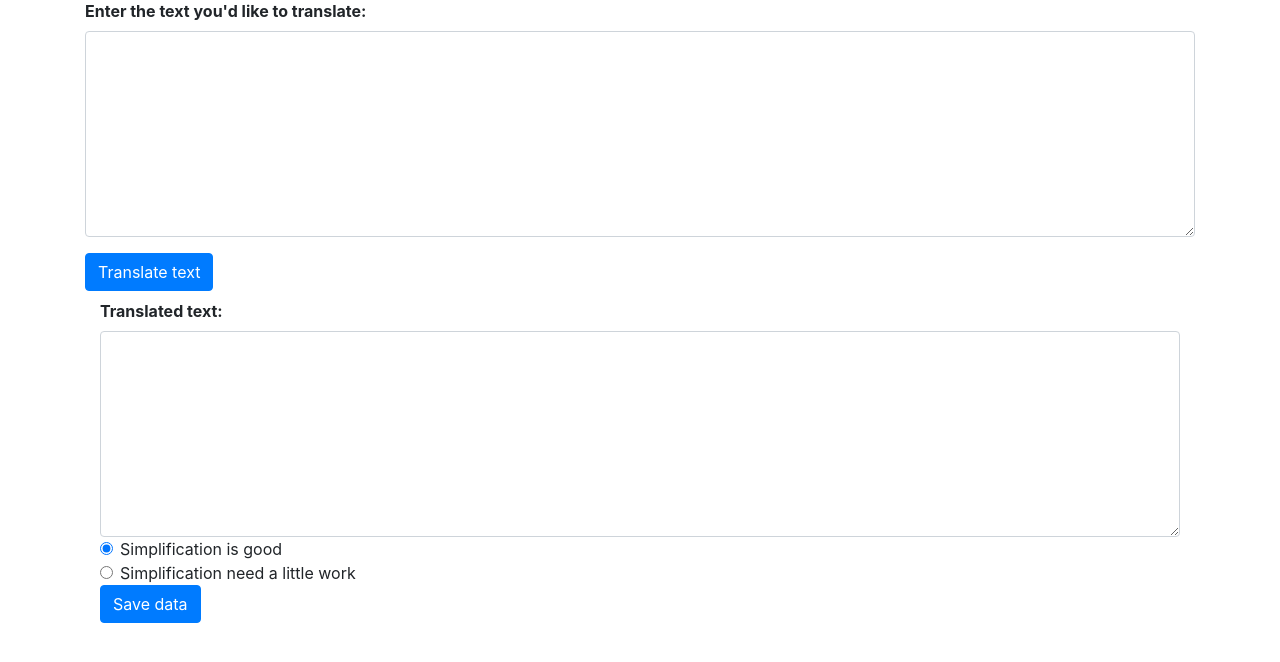
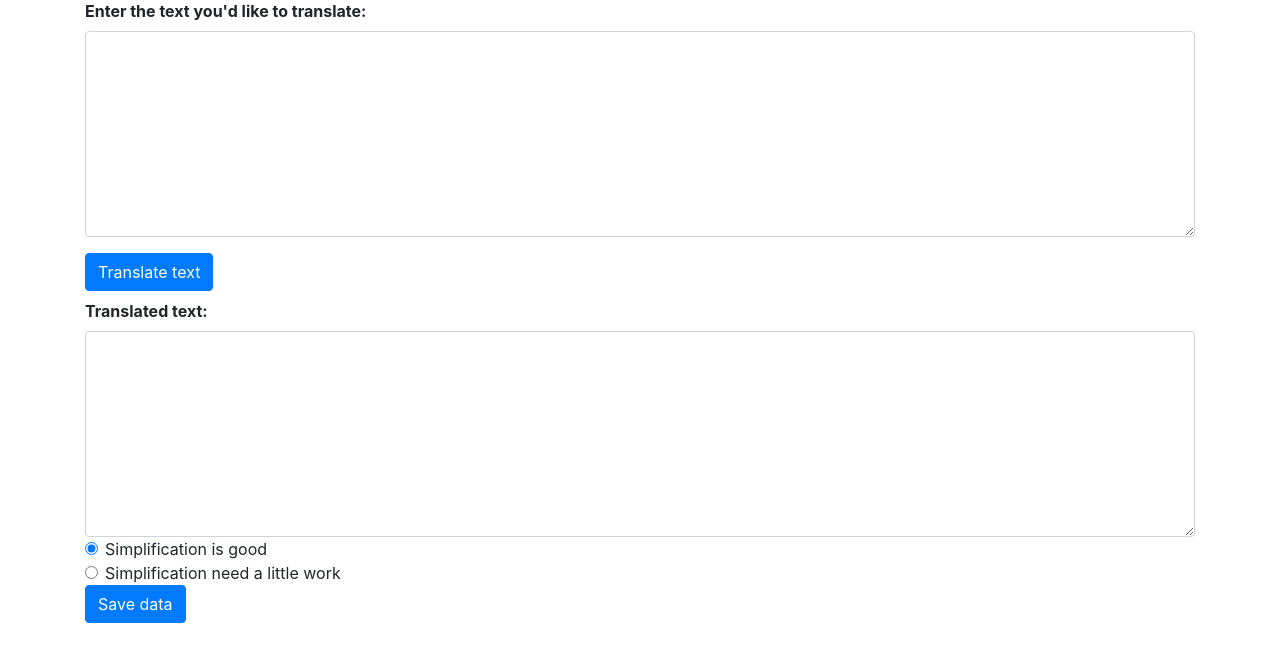
Before and after one commit to Leushina/simplification, a Flask app: page / in a window 1280 px wide. Shown: the part 121-783 px from the top of the page. Run offline with Flask 2, Linux system fonts and the light colour scheme; some libraries are stand-ins or nearby versions.

Commit message:
<refactor>
[index.html]: <aligned elements on the page>

```diff
--- a/templates/index.html
+++ b/templates/index.html
@@ -25,28 +25,26 @@
       </div>
       <button type="submit" class="btn btn-primary mb-2" id="translate">Translate text</button></br>
     </form>
-  <div class="col">
     <form>
       <div class="form-group" id="translator-text-response">
         <label for="translation-result"><strong>Translated text:</strong></label>
         <textarea class="form-control" id="translation-result" rows="8"></textarea>
-        <div class="form-check">
+
+          <div class="form-check">
            <input class="form-check-input" type="radio" name="radios" id="radios1" value="1" checked>
         <label class="form-check-label" for="radios1">
           Simplification is good
         </label>
       </div>
-
       <div class="form-check">
         <input class="form-check-input" type="radio" name="radios" id="radios2" value="0">
         <label class="form-check-label" for="radios2">
           Simplification need a little work
         </label>
       </div>
-        <button type="submit" class="btn btn-primary mb-2" id="save">Save data</button></br>
+     <button type="submit" class="btn btn-primary mb-2" id="save">Save data</button></br>
       </div>
     </form>
-  </div>
 </div>
 </div>
       </div>
```
